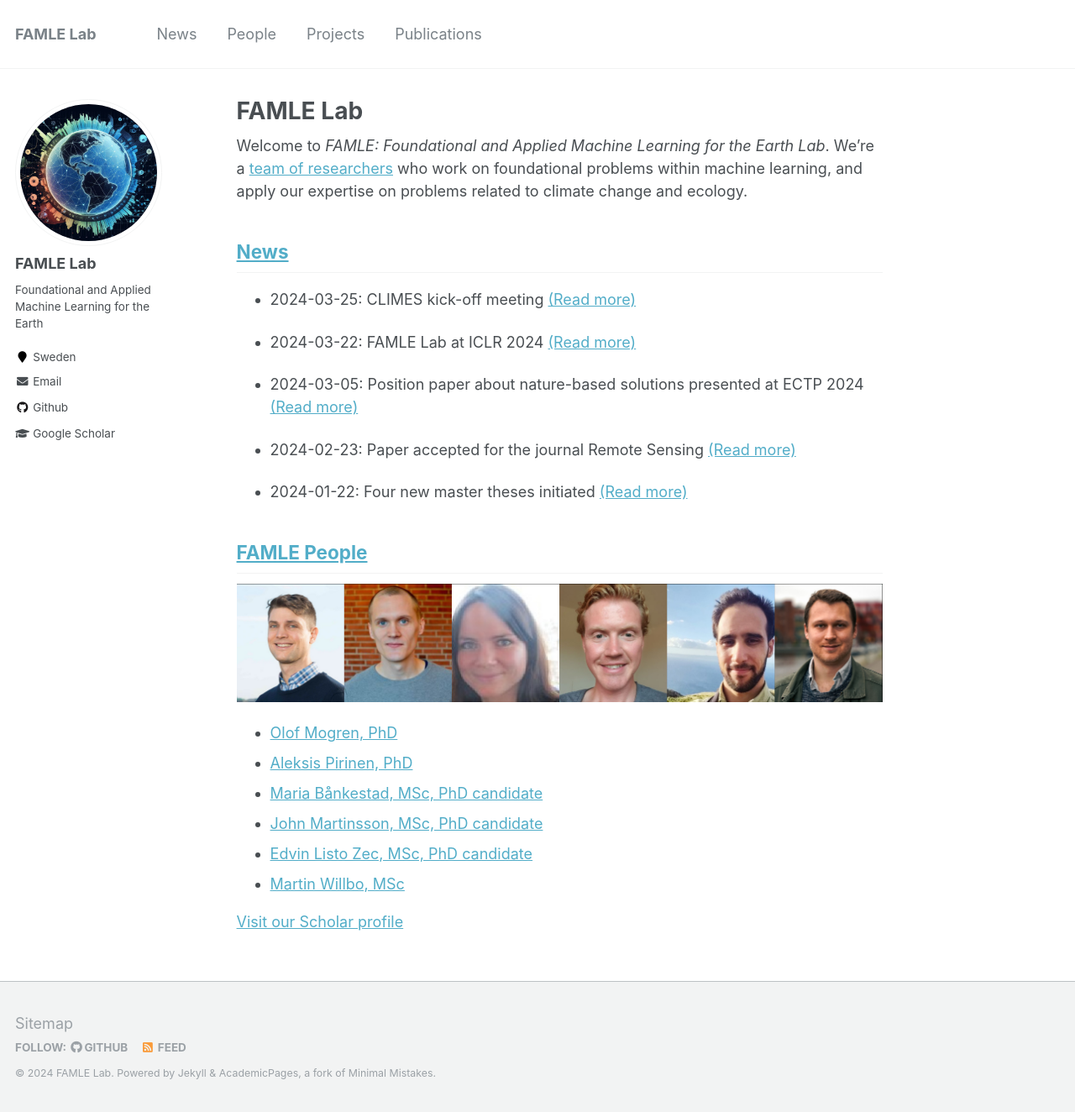
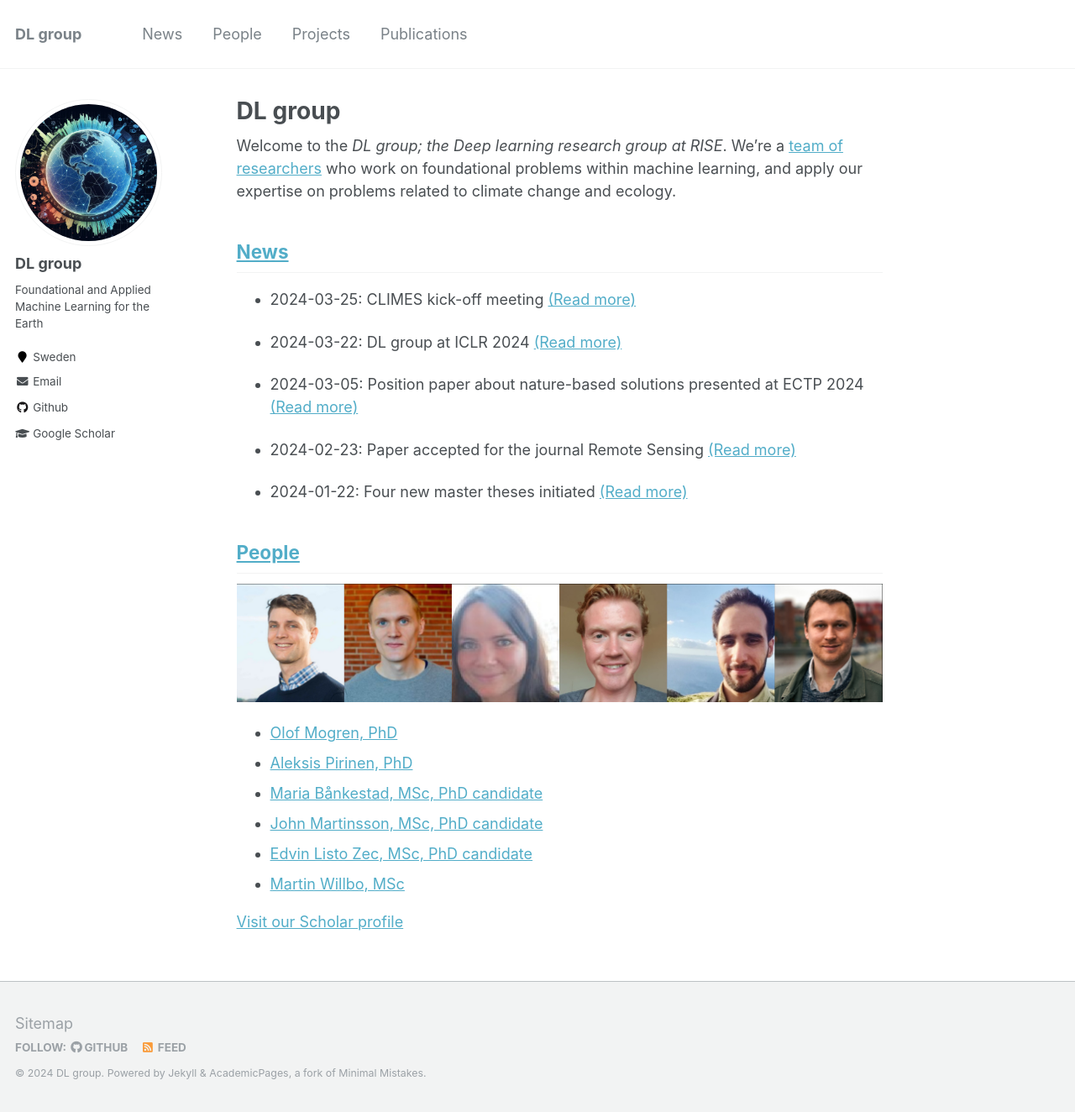
Before and after one commit to ridr-se/ridr-se.github.io, a Jekyll site: the page built from _pages/about.md, in a window 1280 px wide and 1324 px high. Shown: the whole window at 84% size. Built offline with Jekyll 4.4.1, drawn with Linux system fonts in a browser that asks for light colours.

Commit message:
group name.

```diff
--- a/_config.yml
+++ b/_config.yml
@@ -7,11 +7,11 @@
 
 # Site Settings
 locale                   : "en-US"
-title                    : "FAMLE Lab"
+title                    : "DL group"
 title_separator          : "-"
-name                     : &name "FAMLE Lab"
+name                     : &name "DL group"
 description              : &description "personal description"
-url                      : https://famle-lab.org  # the base hostname & protocol for your site e.g. "https://mmistakes.github.io"
+url                      : https://dl-group.se  # the base hostname & protocol for your site e.g. "https://mmistakes.github.io"
 baseurl                  : "" # the subpath of your site, e.g. "/blog"
 repository               : "famle-lab/famle-lab.github.io"
 teaser                   :  # filename of teaser fallback teaser image placed in /images/, .e.g. "500x300.png"
@@ -83,7 +83,7 @@ analytics:
 
 # Site Author
 author:
-  name             : "FAMLE Lab"
+  name             : "DL group"
   avatar           : "famle-lab.jpg"
   bio              : "Foundational and Applied Machine Learning for the Earth"
   location         : "Sweden"
--- a/_pages/about.md
+++ b/_pages/about.md
@@ -1,7 +1,7 @@
 ---
 permalink: /
-title: "FAMLE Lab"
-excerpt: "FAMLE Lab"
+title: "DL group"
+excerpt: "DL group"
 author_profile: true
 redirect_from:
   - /about/
@@ -9,8 +9,8 @@ redirect_from:
 ---
 
 
-Welcome to _FAMLE: Foundational and Applied Machine Learning for the Earth Lab_.
-We're a [team of researchers](https://famle-lab.org/people/) who work on foundational problems within machine learning,
+Welcome to the _DL group; the Deep learning research group at RISE_.
+We're a [team of researchers](https://dl-group.se/people/) who work on foundational problems within machine learning,
 and apply our expertise on problems related to climate change and ecology.
 
 ## [News](/news/)
@@ -20,7 +20,7 @@ and apply our expertise on problems related to climate change and ecology.
 {% endfor %}
 
 
-## [FAMLE People](/people/)
+## [People](/people/)
 
 ![](/images/people/all.jpg)
 
```
Also changed, not shown: _pages/people.md (+4 -4 lines), news/_posts/2024-01-22-theses.md (+2 -2 lines), news/_posts/2024-03-22-iclr.md (+3 -3 lines), 1 other file.
